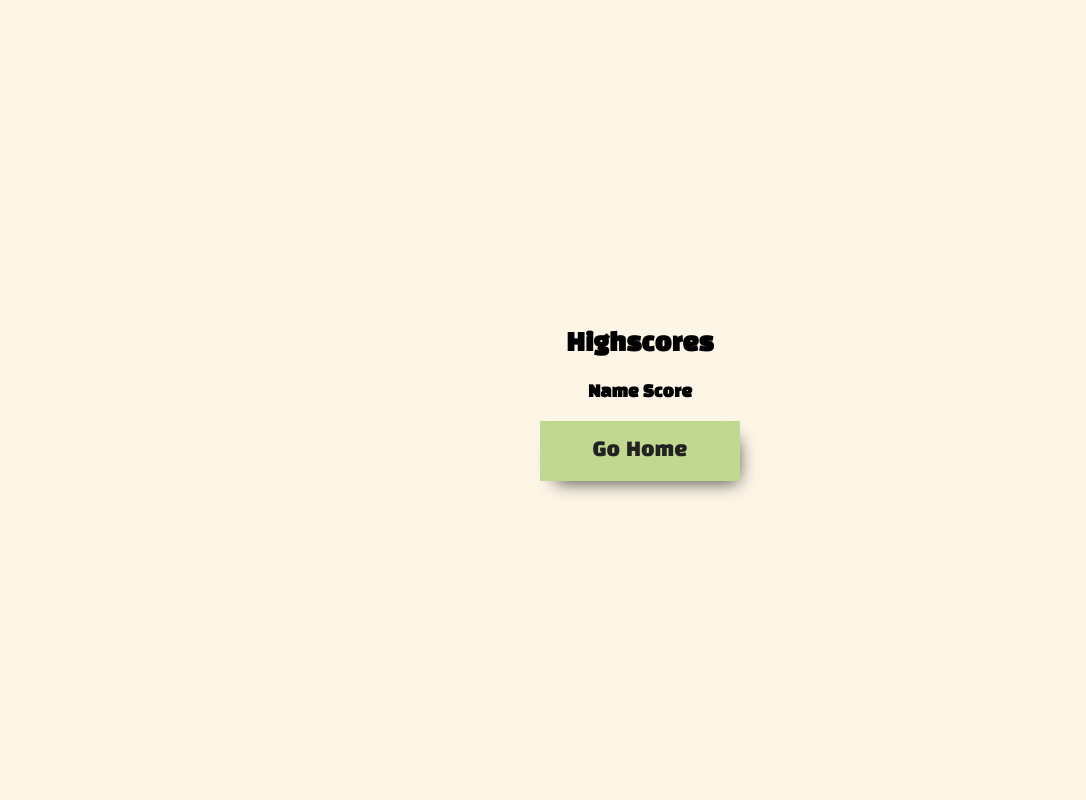
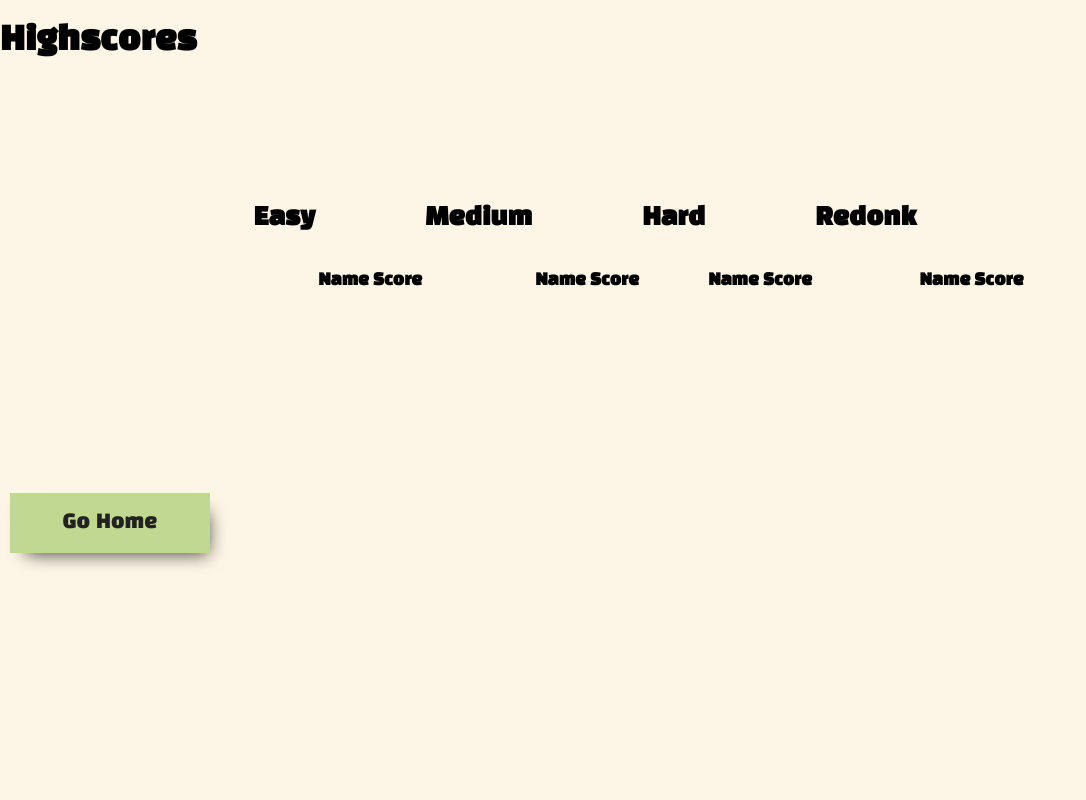
Before and after one commit to Raademar/simple-memory, a Node server app: page /highscore in a window 1280 px wide. Shown: the whole page, without its empty margins (0-1086 px from the left). Run offline with Node 20, Linux system fonts and the light colour scheme; data that the repository does not hold is empty; some libraries are stand-ins or nearby versions.

Commit message:
refactor fetching highscores.

```diff
--- a/app.js
+++ b/app.js
@@ -41,21 +41,52 @@ app.get('/', (req, res) => {
 
 let Highscore = require('./db/highscore')
 
-async function getHighscores() {
-  const highscores = await Highscore
-    .find({})
+async function getEasyHighscores() {
+  const easyHighscores = await Highscore
+    .find({ level : 'easy' })
     .sort('score')
-  if(!highscores) {
+  if(!easyHighscores) {
     console.log('No Moods registered.')
   }
-  return highscores
+  return easyHighscores
+}
+async function getMediumHighscores() {
+  const mediumHighscores = await Highscore
+    .find({ level : 'medium' })
+    .sort('score')
+  if(!mediumHighscores) {
+    console.log('No Moods registered.')
+  }
+  return mediumHighscores
+}
+async function getHardHighscores() {
+  const hardHighscores = await Highscore
+    .find({ level : 'hard' })
+    .sort('score')
+  if(!hardHighscores) {
+    console.log('No Moods registered.')
+  }
+  return hardHighscores
+}
+async function getRedonkHighscores() {
+  const redonkHighscores = await Highscore
+    .find({ level : 'redonk' })
+    .sort('score')
+  if(!redonkHighscores) {
+    console.log('No Moods registered.')
+  }
+  return redonkHighscores
 }
 
 app.get('/highscore', async(req, res) => {
 try {
-	let highscores = await getHighscores()
+	let easyHighscores = await getEasyHighscores() || []
+	let mediumHighscores = await getMediumHighscores() || []
+	let hardHighscores = await getHardHighscores() || []
+  let redonkHighscores = await getRedonkHighscores() || []
 	res.render('highscore', {
-		highscores: highscores
+    highscores: {easy: easyHighscores, medium: mediumHighscores, hard: hardHighscores, redonk: redonkHighscores}
+
 	})
 } catch(err) {
 	res.send('No highscores found')
@@ -66,7 +97,8 @@ try {
 app.post('/db', (req, res) => {
   let highScore = new Highscore({
     player: req.body.player,
-    score: req.body.score
+    score: req.body.score,
+    level: req.body.level
   })
   highScore.save()
   .then(response => {
--- a/db/highscore.js
+++ b/db/highscore.js
@@ -6,8 +6,12 @@ let scoreSchema = mongoose.Schema({
     type: String,
     required: true,
   },
-  score:{
+  score: {
     type: Number,
+    required: true,
+  },
+  level: {
+    type: String,
     required: true,
   }
 })
--- a/public/stylesheets/style.css
+++ b/public/stylesheets/style.css
@@ -154,17 +154,22 @@ button:hover {
 
 .highscore-container {
 	width: 100vw;
-	height: 100vh;
+	height: 50vh;
 	display: flex;
-	flex-direction: column;
+	flex-direction: row;
 	justify-content: center;
 	align-items: center;
 }
 .highscore-container table {
+	max-width: 15vw;
 	display: flex;
 	flex-direction: column;
 	justify-content: center;
 	align-items: flex-start;
+}
+.highscore-container h2 {
+	align-self: flex-start;
+	margin-top: 15vh;
 }
 
 /* ********** */
--- a/views/highscore.pug
+++ b/views/highscore.pug
@@ -2,8 +2,9 @@ extends layout
 
 block content
 
+  h1 Highscores
   .highscore-container
-    h2 Highscores
+    h2 Easy
     table
       thead
         tr
@@ -12,10 +13,52 @@ block content
       tbody
         tr
           td
-            for item in highscores
+            for item in highscores.easy
               p= item.player
           td
-            for item in highscores
+            for item in highscores.easy
               p= item.score
-    a(href="/")
-      button.home-button-highscore Go Home
+    h2 Medium
+    table
+      thead
+        tr
+          th Name
+          th Score
+      tbody
+        tr
+          td
+            for item in highscores.medium
+              p= item.player
+          td
+            for item in highscores.medium
+              p= item.score
+    h2 Hard
+    table
+      thead
+        tr
+          th Name
+          th Score
+      tbody
+        tr
+          td
+            for item in highscores.hard
+              p= item.player
+          td
+            for item in highscores.hard
+              p= item.score
+    h2 Redonk
+    table
+      thead
+        tr
+          th Name
+          th Score
+      tbody
+        tr
+          td
+            for item in highscores.redonk
+              p= item.player
+          td
+            for item in highscores.redonk
+              p= item.score
+  a(href="/")
+    button.home-button-highscore Go Home
```
Also changed, not shown: public/javascripts/main.js (+30 -15 lines).
